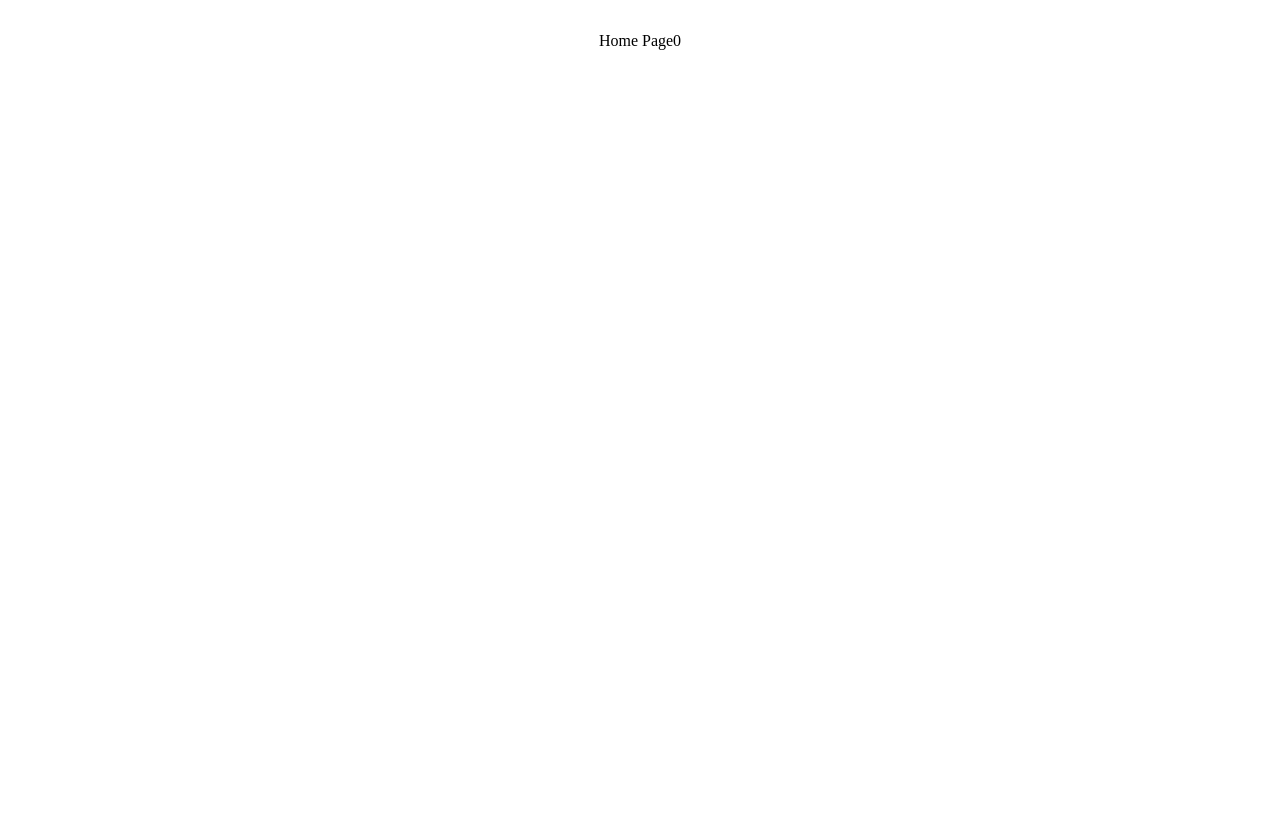
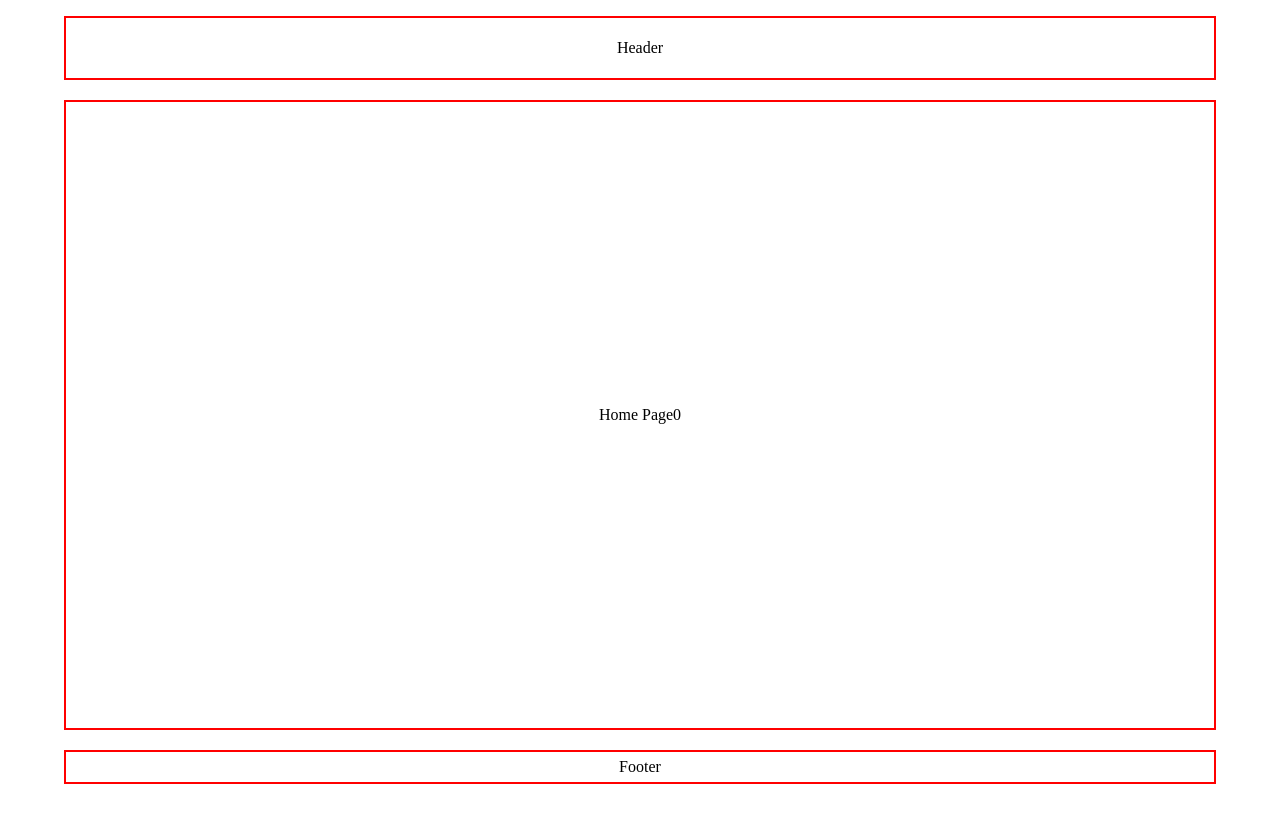
Before and after one commit to mosheilan942/full-stack-project---interactive-product-store, a React (Vite) app in the folder client/: page / in a window 1280 px wide. Built offline with nearby package versions, Linux system fonts and the light colour scheme.

Commit message:
{Refactoring} Arrangement - header, main, footer, and its grid design

```diff
--- a/client/src/App.tsx
+++ b/client/src/App.tsx
@@ -5,17 +5,27 @@ import router from './router/Router';
 
 import { store } from './Redux/store';
 import { Provider } from 'react-redux';
+import Header from './components/Header';
+import Footer from './components/Footer';
 
 
 function App() {
 
 
   const styleContainer = {
-    height: '100vh', display: 'flex', flexDirection: 'column',
-    justifyContent: 'space-between', paddingBottom: '3%',
-  }
+    height: '98vh',
+    display: 'grid',
+    gridTemplateAreas:
+      "'header header header' \
+      'main main main' \
+      'footer footer footer'",
+    gridTemplateRows: '80px 1fr 50px',
+    gridTemplateColumns: '15% 1fr 15%',
+    gridGap: '4px',
+  };
   const styleMainBox = {
-    my: 3, display: 'flex', flexDirection: 'column', justifyContent: 'center', alignItems: 'center'
+    my: 1, display: 'flex', flexDirection: 'column',
+    justifyContent: 'center', alignItems: 'center',
   }
 
 
@@ -23,8 +33,14 @@ function App() {
   return (
     <Container sx={styleContainer} fixed maxWidth="xl">
       <Provider store={store}>
-        <Box sx={styleMainBox}>
-        <RouterProvider router={router} />
+        <Box sx={{ ...styleMainBox, border: "2px solid red", gridArea: 'header' }}>
+          <Header />
+        </Box>
+        <Box sx={{ ...styleMainBox, border: "2px solid red", gridArea: 'main' }}>
+          <RouterProvider router={router} />
+        </Box>
+        <Box sx={{ ...styleMainBox, border: "2px solid red", gridArea: 'footer' }}>
+          <Footer />
         </Box>
       </Provider>
     </Container>
--- /dev/null
+++ b/client/src/components/Footer.tsx
@@ -0,0 +1,12 @@
+import { Box } from '@mui/material'
+import React from 'react'
+
+type Props = {}
+
+const Footer = (props: Props) => {
+  return (
+    <Box >Footer</Box>
+  )
+}
+
+export default Footer
--- /dev/null
+++ b/client/src/components/Header.tsx
@@ -0,0 +1,12 @@
+import { Box } from '@mui/material'
+import React from 'react'
+
+type Props = {}
+
+const Header = (props: Props) => {
+  return (
+    <Box >Header</Box>
+  )
+}
+
+export default Header
```
